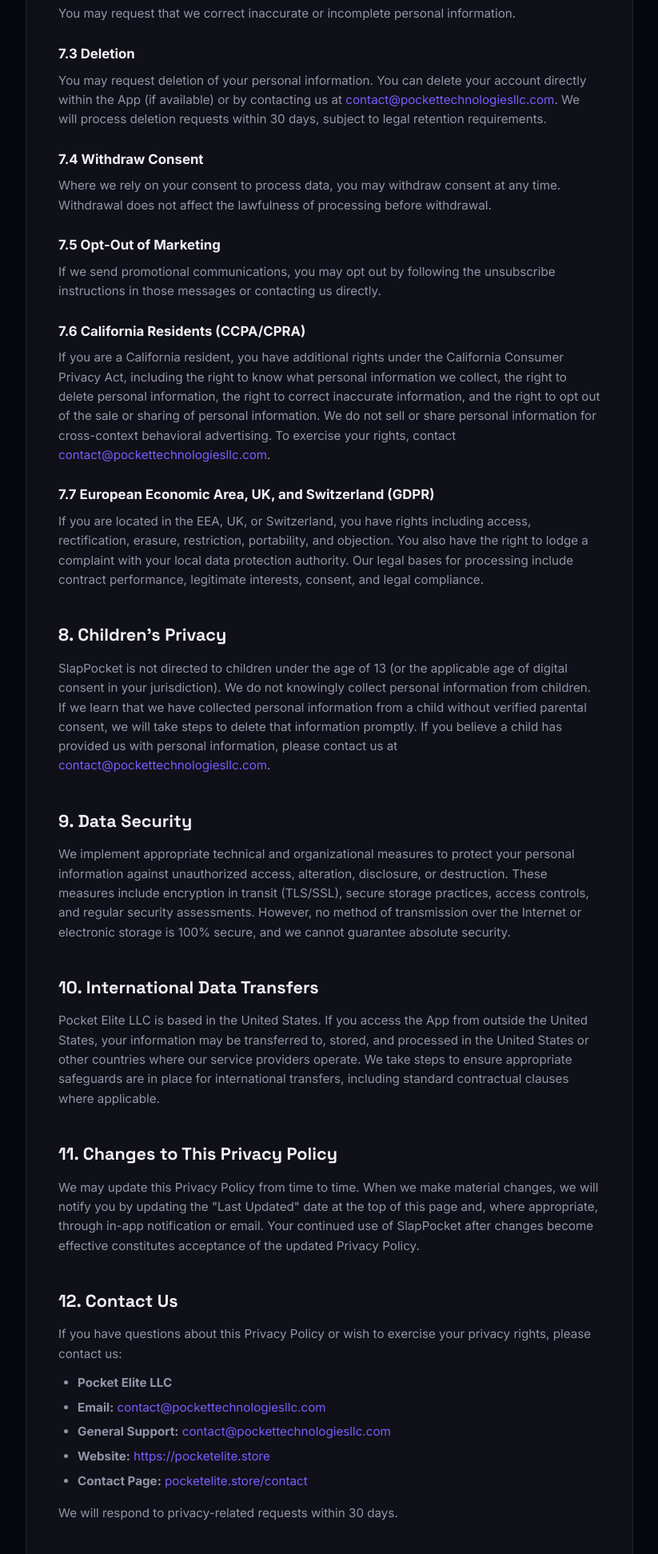
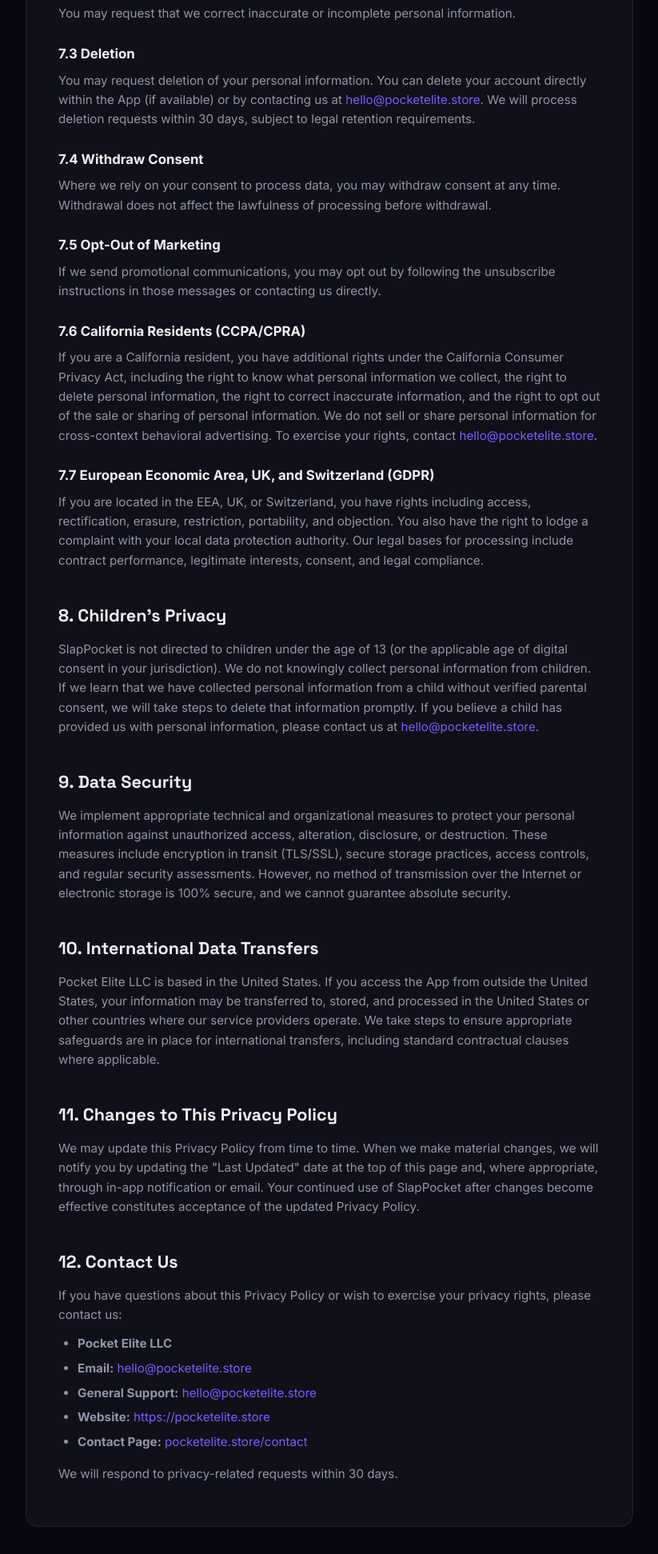
Before and after one commit to PhantomRacer31373/pocketelite.store, a website: page privacy.html in a window 1280 px wide. Shown: the part 4125-6068 px from the top of the page at 80% size, without its empty margins (228-1051 px from the left). Drawn offline with Linux system fonts and the light colour scheme.

Commit message:
Add files via upload

```diff
--- a/js/main.js
+++ b/js/main.js
@@ -168,7 +168,7 @@
         `Name: ${name}\nEmail: ${email}\n\n${message}`
       );
       const mailSubject = encodeURIComponent(subject || 'SlapPocket Inquiry');
-      window.location.href = `mailto:support@pocketelite.store?subject=${mailSubject}&body=${body}`;
+      window.location.href = `mailto:hello@pocketelite.store?subject=${mailSubject}&body=${body}`;
     });
   }
 
--- a/privacy.html
+++ b/privacy.html
@@ -154,7 +154,7 @@
           <p>You may request that we correct inaccurate or incomplete personal information.</p>
 
           <h3>7.3 Deletion</h3>
-          <p>You may request deletion of your personal information. You can delete your account directly within the App (if available) or by contacting us at <a href="mailto:contact@pockettechnologiesllc.com">contact@pockettechnologiesllc.com</a>. We will process deletion requests within 30 days, subject to legal retention requirements.</p>
+          <p>You may request deletion of your personal information. You can delete your account directly within the App (if available) or by contacting us at <a href="mailto:hello@pocketelite.store">hello@pocketelite.store</a>. We will process deletion requests within 30 days, subject to legal retention requirements.</p>
 
           <h3>7.4 Withdraw Consent</h3>
           <p>Where we rely on your consent to process data, you may withdraw consent at any time. Withdrawal does not affect the lawfulness of processing before withdrawal.</p>
@@ -163,13 +163,13 @@
           <p>If we send promotional communications, you may opt out by following the unsubscribe instructions in those messages or contacting us directly.</p>
 
           <h3>7.6 California Residents (CCPA/CPRA)</h3>
-          <p>If you are a California resident, you have additional rights under the California Consumer Privacy Act, including the right to know what personal information we collect, the right to delete personal information, the right to correct inaccurate information, and the right to opt out of the sale or sharing of personal information. We do not sell or share personal information for cross-context behavioral advertising. To exercise your rights, contact <a href="mailto:contact@pockettechnologiesllc.com">contact@pockettechnologiesllc.com</a>.</p>
+          <p>If you are a California resident, you have additional rights under the California Consumer Privacy Act, including the right to know what personal information we collect, the right to delete personal information, the right to correct inaccurate information, and the right to opt out of the sale or sharing of personal information. We do not sell or share personal information for cross-context behavioral advertising. To exercise your rights, contact <a href="mailto:hello@pocketelite.store">hello@pocketelite.store</a>.</p>
 
           <h3>7.7 European Economic Area, UK, and Switzerland (GDPR)</h3>
           <p>If you are located in the EEA, UK, or Switzerland, you have rights including access, rectification, erasure, restriction, portability, and objection. You also have the right to lodge a complaint with your local data protection authority. Our legal bases for processing include contract performance, legitimate interests, consent, and legal compliance.</p>
 
           <h2>8. Children's Privacy</h2>
-          <p>SlapPocket is not directed to children under the age of 13 (or the applicable age of digital consent in your jurisdiction). We do not knowingly collect personal information from children. If we learn that we have collected personal information from a child without verified parental consent, we will take steps to delete that information promptly. If you believe a child has provided us with personal information, please contact us at <a href="mailto:contact@pockettechnologiesllc.com">contact@pockettechnologiesllc.com</a>.</p>
+          <p>SlapPocket is not directed to children under the age of 13 (or the applicable age of digital consent in your jurisdiction). We do not knowingly collect personal information from children. If we learn that we have collected personal information from a child without verified parental consent, we will take steps to delete that information promptly. If you believe a child has provided us with personal information, please contact us at <a href="mailto:hello@pocketelite.store">hello@pocketelite.store</a>.</p>
 
           <h2>9. Data Security</h2>
           <p>We implement appropriate technical and organizational measures to protect your personal information against unauthorized access, alteration, disclosure, or destruction. These measures include encryption in transit (TLS/SSL), secure storage practices, access controls, and regular security assessments. However, no method of transmission over the Internet or electronic storage is 100% secure, and we cannot guarantee absolute security.</p>
@@ -184,8 +184,8 @@
           <p>If you have questions about this Privacy Policy or wish to exercise your privacy rights, please contact us:</p>
           <ul>
             <li><strong>Pocket Elite LLC</strong></li>
-            <li><strong>Email:</strong> <a href="mailto:contact@pockettechnologiesllc.com">contact@pockettechnologiesllc.com</a></li>
-            <li><strong>General Support:</strong> <a href="mailto:contact@pockettechnologiesllc.com">contact@pockettechnologiesllc.com</a></li>
+            <li><strong>Email:</strong> <a href="mailto:hello@pocketelite.store">hello@pocketelite.store</a></li>
+            <li><strong>General Support:</strong> <a href="mailto:hello@pocketelite.store">hello@pocketelite.store</a></li>
             <li><strong>Website:</strong> <a href="https://pocketelite.store">https://pocketelite.store</a></li>
             <li><strong>Contact Page:</strong> <a href="contact.html">pocketelite.store/contact</a></li>
           </ul>
```
Also changed, not shown: contact.html (+3 -3 lines), terms.html (+2 -2 lines), README.md.
